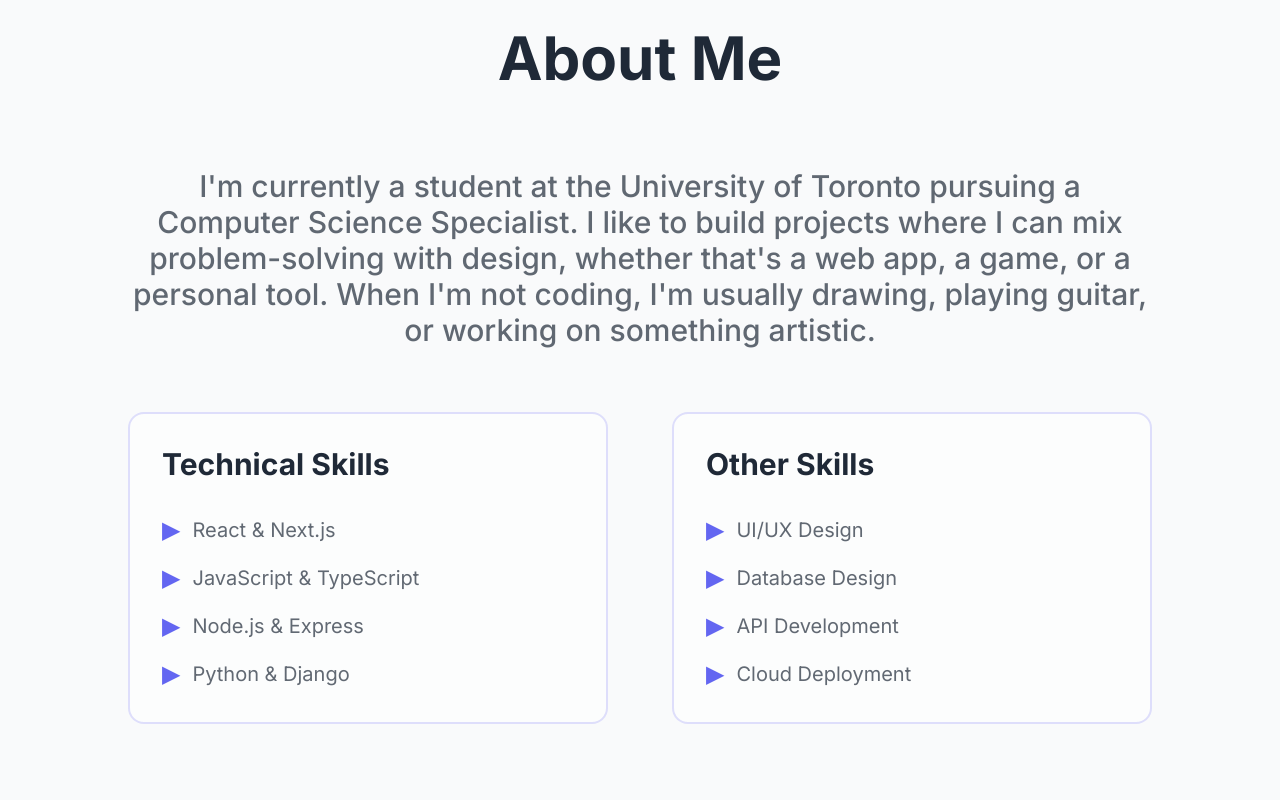
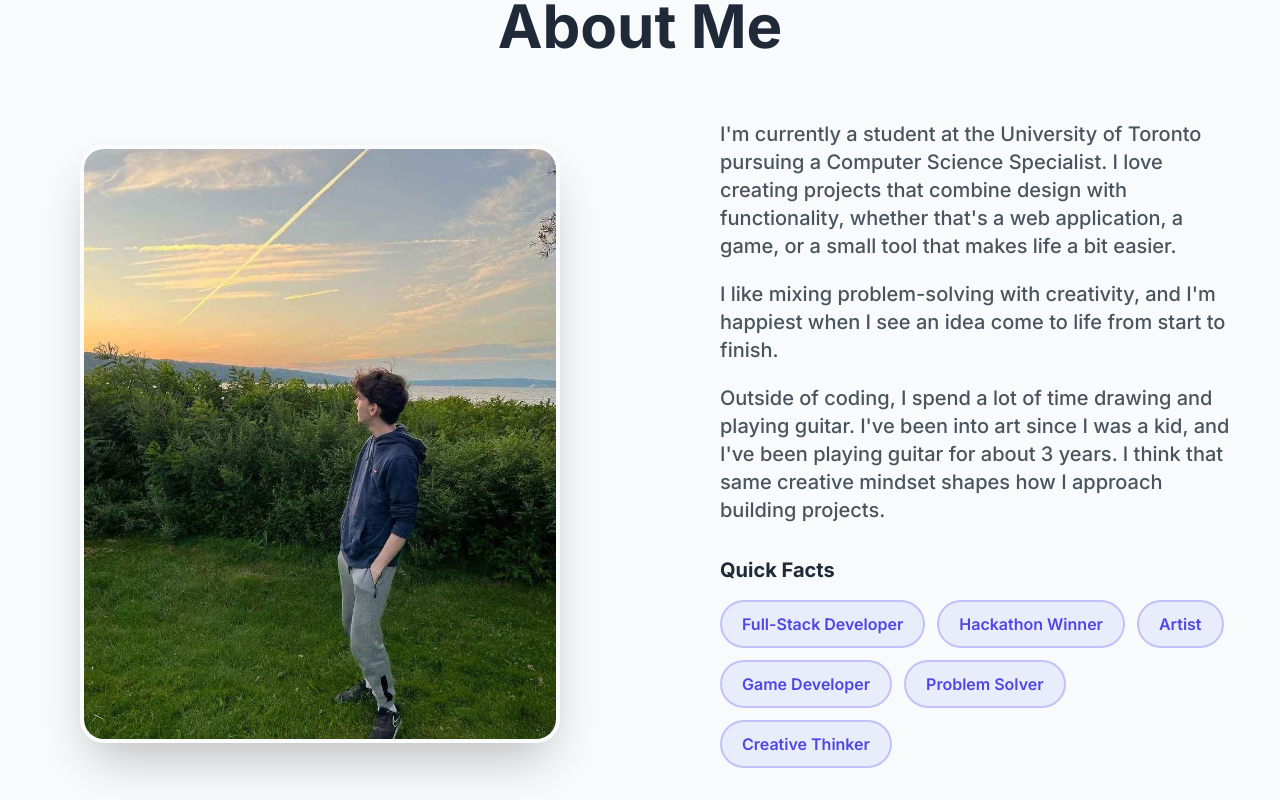
Before and after one commit to HD-Brody/Personal-Porfolio-v2, a React (Vite) app: page / in a window 1280 px wide. Shown: the part 900-1700 px from the top of the page. Built offline with nearby package versions, Linux system fonts and the light colour scheme.

Commit message:
Add profile image and enhance About section layout in App.jsx

```diff
--- a/src/App.jsx
+++ b/src/App.jsx
@@ -70,35 +70,60 @@ function App() {
       </section>
 
       {/* About Section */}
-      <section id="about" className="py-32 bg-neutral">
-        <div className="max-w-6xl mx-auto px-6 sm:px-8 lg:px-12">
-          <h2 className="text-5xl sm:text-6xl lg:text-6xl font-black text-neutral-text text-center mb-20">
+      <section id="about" className="py-24 bg-neutral">
+        <div className="max-w-7xl mx-auto px-6 sm:px-8 lg:px-12">
+          <h2 className="text-5xl sm:text-6xl lg:text-6xl font-black text-neutral-text text-center mb-16">
             About Me
           </h2>
-          <div className="max-w-5xl mx-auto">
-            <p className="text-2xl sm:text-3xl text-neutral-text/70 mb-16 text-center font-medium leading-relaxed">
-              I'm currently a student at the University of Toronto pursuing a Computer Science Specialist.
-              I like to build projects where I can mix problem-solving with design, whether that's a web app, a game, or a personal tool.
-              When I'm not coding, I'm usually drawing, playing guitar, or working on something artistic.
-            </p>
-            <div className="grid sm:grid-cols-2 gap-16">
-              <div className="bg-white/50 p-8 rounded-2xl border-2 border-primary/20">
-                <h3 className="text-3xl font-bold text-neutral-text mb-8">Technical Skills</h3>
-                <ul className="space-y-4 text-xl text-neutral-text/70">
-                  <li className="flex items-center"><span className="text-primary mr-3 text-2xl">▶</span> React & Next.js</li>
-                  <li className="flex items-center"><span className="text-primary mr-3 text-2xl">▶</span> JavaScript & TypeScript</li>
-                  <li className="flex items-center"><span className="text-primary mr-3 text-2xl">▶</span> Node.js & Express</li>
-                  <li className="flex items-center"><span className="text-primary mr-3 text-2xl">▶</span> Python & Django</li>
-                </ul>
+          <div className="max-w-8xl mx-auto">
+            <div className="grid lg:grid-cols-2 gap-12 lg:gap-40 items-center">
+              <div className="flex justify-center lg:justify-end">
+                <div className="relative">
+                  <div className="w-[30rem] rounded-3xl overflow-hidden shadow-2xl border-4 border-white/20">
+                    <img
+                      src="/images/profile.png"
+                      alt="Brody Honigman Deltoff"
+                      className="w-full h-full object-cover"
+                    />
+                  </div>
+                </div>
               </div>
-              <div className="bg-white/50 p-8 rounded-2xl border-2 border-primary/20">
-                <h3 className="text-3xl font-bold text-neutral-text mb-8">Other Skills</h3>
-                <ul className="space-y-4 text-xl text-neutral-text/70">
-                  <li className="flex items-center"><span className="text-primary mr-3 text-2xl">▶</span> UI/UX Design</li>
-                  <li className="flex items-center"><span className="text-primary mr-3 text-2xl">▶</span> Database Design</li>
-                  <li className="flex items-center"><span className="text-primary mr-3 text-2xl">▶</span> API Development</li>
-                  <li className="flex items-center"><span className="text-primary mr-3 text-2xl">▶</span> Cloud Deployment</li>
-                </ul>
+              <div className="space-y-6">
+                <div className="space-y-5">
+                  <p className="text-lg lg:text-xl text-neutral-text/80 leading-relaxed font-medium">
+                    I'm currently a student at the University of Toronto pursuing a Computer Science Specialist.
+                    I love creating projects that combine design with functionality, whether that's
+                    a web application, a game, or a small tool that makes life a bit easier.
+                  </p>
+                  <p className="text-lg lg:text-xl text-neutral-text/80 leading-relaxed font-medium">
+                    I like mixing problem-solving with creativity, and I'm happiest when I see an idea come to life from start to finish.
+                  </p>
+                  <p className="text-lg lg:text-xl text-neutral-text/80 leading-relaxed font-medium">
+                    Outside of coding, I spend a lot of time drawing and playing guitar.
+                    I've been into art since I was a kid, and I've been playing guitar for about 3 years.
+                    I think that same creative mindset shapes how I approach building projects.
+                  </p>
+                </div>
+                <div className="pt-2">
+                  <h3 className="text-xl font-bold text-neutral-text mb-4">Quick Facts</h3>
+                  <div className="flex flex-wrap gap-3">
+                    {[
+                      'Full-Stack Developer',
+                      'Hackathon Winner',
+                      'Artist',
+                      'Game Developer',
+                      'Problem Solver',
+                      'Creative Thinker'
+                    ].map((badge, index) => (
+                      <span
+                        key={index}
+                        className="inline-block px-5 py-2.5 bg-primary-light/20 text-primary-dark border-2 border-primary/30 rounded-full font-semibold text-base hover:bg-primary-light/30 hover:border-primary/50 hover:scale-105 transition-all duration-200 cursor-default"
+                      >
+                        {badge}
+                      </span>
+                    ))}
+                  </div>
+                </div>
               </div>
             </div>
           </div>
```
Also changed, not shown: public/images/profile.png (added).
